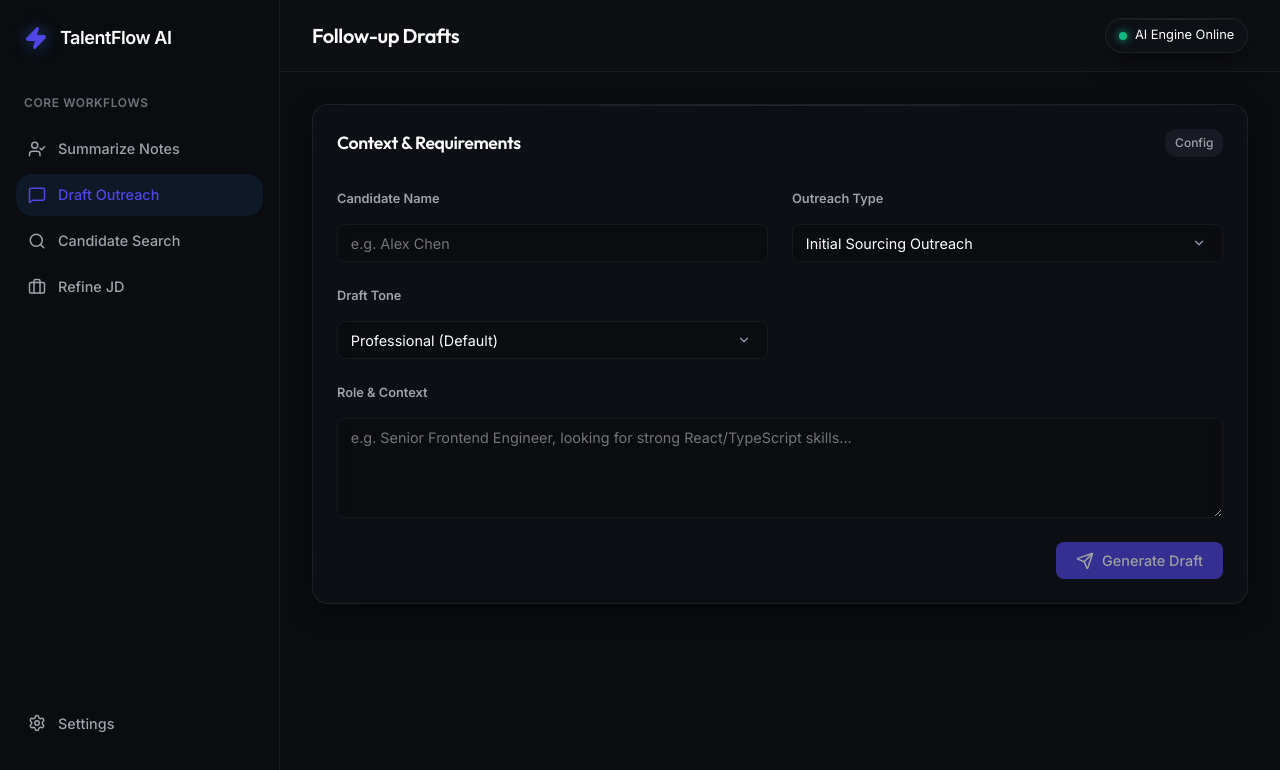
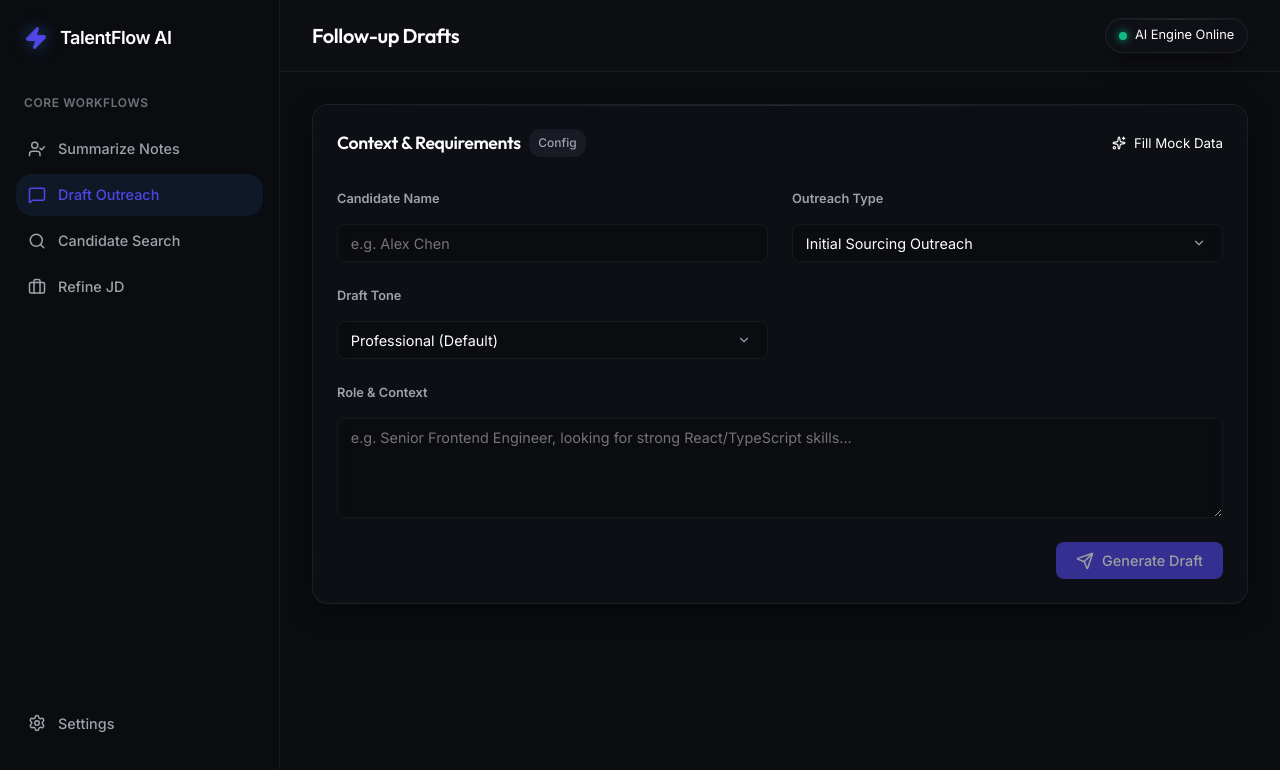
Before and after one commit to Similadayo/RWA, a React (Vite) app: page / in a window 1280 px wide. Both pictures are taken after a click on the button "Draft Outreach". Shown: the top 770 px of the page. Built offline with nearby package versions, Linux system fonts and the light colour scheme.

Commit message:
feat: add global mock data fill buttons to all workflows

```diff
--- a/src/components/DraftOutreach.tsx
+++ b/src/components/DraftOutreach.tsx
@@ -10,8 +10,21 @@ export default function DraftOutreach() {
   const [outreachType, setOutreachType] = useState('initial');
   const [tone, setTone] = useState('professional');
   const [isProcessing, setIsProcessing] = useState(false);
+  const [isFillingMock, setIsFillingMock] = useState(false);
   const [draft, setDraft] = useState('');
   const [isApproved, setIsApproved] = useState(false);
+
+  const handleFillMockData = () => {
+    setIsFillingMock(true);
+    setTimeout(() => {
+      setCandidateName('Alex M.');
+      setRoleContext('We loved your system design whiteboard session. We want to invite you to the final round with the VP of Engineering. The role is Senior Backend Engineer, focusing on our new Go microservices.');
+      setOutreachType('follow-up');
+      setTone('warm');
+      setIsFillingMock(false);
+      showToast('Outreach inputs filled with mock data!');
+    }, 800);
+  };
 
   const handleGenerate = () => {
     if (!candidateName.trim() || !roleContext.trim()) return;
@@ -69,8 +82,18 @@ export default function DraftOutreach() {
     <div className="draft-container">
       <div className="input-section glass-panel">
         <div className="section-header flex-between mb-sm">
-          <h3>Context & Requirements</h3>
-          <span className="badge">Config</span>
+          <div className="flex-center gap-sm">
+            <h3>Context & Requirements</h3>
+            <span className="badge">Config</span>
+          </div>
+          <button
+            className="secondary-button flex-center gap-sm"
+            onClick={handleFillMockData}
+            disabled={isFillingMock}
+          >
+            {isFillingMock ? <span className="spinner" style={{width: 14, height: 14, borderTopColor: 'var(--accent-primary)'}}></span> : <Sparkles size={14} />}
+            {isFillingMock ? 'Filling...' : 'Fill Mock Data'}
+          </button>
         </div>
 
         <div className="form-grid">
--- a/src/components/RefineJD.tsx
+++ b/src/components/RefineJD.tsx
@@ -9,8 +9,30 @@ export default function RefineJD() {
   const [jobTitle, setJobTitle] = useState('');
   const [tone, setTone] = useState('modern');
   const [isProcessing, setIsProcessing] = useState(false);
+  const [isFillingMock, setIsFillingMock] = useState(false);
   const [refinedJd, setRefinedJd] = useState('');
   const [isApproved, setIsApproved] = useState(false);
+
+  const handleFillMockData = () => {
+    setIsFillingMock(true);
+    setTimeout(() => {
+      setJobTitle('Senior Backend Engineer');
+      setTone('inclusive');
+      setOldJd(`REQUIREMENTS:
+- Must have 10+ years of hardcore coding experience.
+- Ninja level skills in Java and Spring Boot.
+- Willing to hustle and work long hours in a fast-paced environment.
+- Bachelor's degree from a top tier university.
+- If you can't handle pressure, do not apply.
+
+RESPONSIBILITIES:
+- Write code.
+- Manage databases.
+- Fix all production bugs.`);
+      setIsFillingMock(false);
+      showToast('Legacy JD inputs filled with mock data!');
+    }, 800);
+  };
 
   const handleRefine = () => {
     if (!oldJd.trim()) return;
@@ -80,8 +102,18 @@ As a ${title}, you will play a critical role in shaping our core products. You'l
     <div className="refine-container">
       <div className="input-section glass-panel">
         <div className="section-header flex-between mb-sm">
-          <h3>Legacy Job Description</h3>
-          <span className="badge">Inputs</span>
+          <div className="flex-center gap-sm">
+            <h3>Legacy Job Description</h3>
+            <span className="badge">Inputs</span>
+          </div>
+          <button
+            className="secondary-button flex-center gap-sm"
+            onClick={handleFillMockData}
+            disabled={isFillingMock}
+          >
+            {isFillingMock ? <span className="spinner" style={{width: 14, height: 14, borderTopColor: 'var(--accent-primary)'}}></span> : <Wand2 size={14} />}
+            {isFillingMock ? 'Filling...' : 'Fill Mock Data'}
+          </button>
         </div>
 
         <div className="settings-row" style={{ display: 'flex', gap: '1rem', marginBottom: '1rem' }}>
--- a/src/components/SummarizeNotes.tsx
+++ b/src/components/SummarizeNotes.tsx
@@ -29,9 +29,9 @@ export default function SummarizeNotes() {
   const [auditState, setAuditState] = useState<AuditState>('waiting');
   const [originalSummary, setOriginalSummary] = useState('');
 
-  const handleParseCv = () => {
+  const handleFillMockData = () => {
     setIsParsingCv(true);
-    // Simulate auto-filling from CV / LinkedIn
+    // Simulate auto-filling mock data in all fields
     setTimeout(() => {
       setCandidateName('Jordan Lee');
       setCurrentRole('Frontend Software Engineer');
@@ -40,9 +40,13 @@ export default function SummarizeNotes() {
       setLocation('New York, NY (Remote)');
       setSalary('$165,000');
       setStage('Hiring Manager');
+      setInputNotes(`Interviewed Jordan for the Sr FE role.
+Technical skills: Very strong React knowledge. Answered the event loop and closure questions perfectly. Highlighted his work on a React micro-frontend architecture.
+Soft skills: Great communicator, very collaborative. Mentored two juniors.
+Concerns: Hasn't managed cloud deployments directly. Salary expectation is $165k which is at the absolute top of our band. Wants to remain fully remote.`);
       setIsParsingCv(false);
-      showToast('Candidate profile auto-filled from CV!');
-    }, 1500);
+      showToast('All fields filled with mock data!');
+    }, 800);
   };
 
   const handleGenerate = () => {
@@ -140,11 +144,11 @@ Proceed to next stage past ${stage}, focusing on architectural system design.`;
           </div>
           <button
             className="secondary-button flex-center gap-sm"
-            onClick={handleParseCv}
+            onClick={handleFillMockData}
             disabled={isParsingCv}
           >
             {isParsingCv ? <span className="spinner" style={{width: 14, height: 14, borderTopColor: 'var(--accent-primary)'}}></span> : <FileSearch size={14} />}
-            {isParsingCv ? 'Parsing...' : 'Simulate: Parse CV'}
+            {isParsingCv ? 'Filling...' : 'Fill Mock Data'}
           </button>
         </div>
 
```
